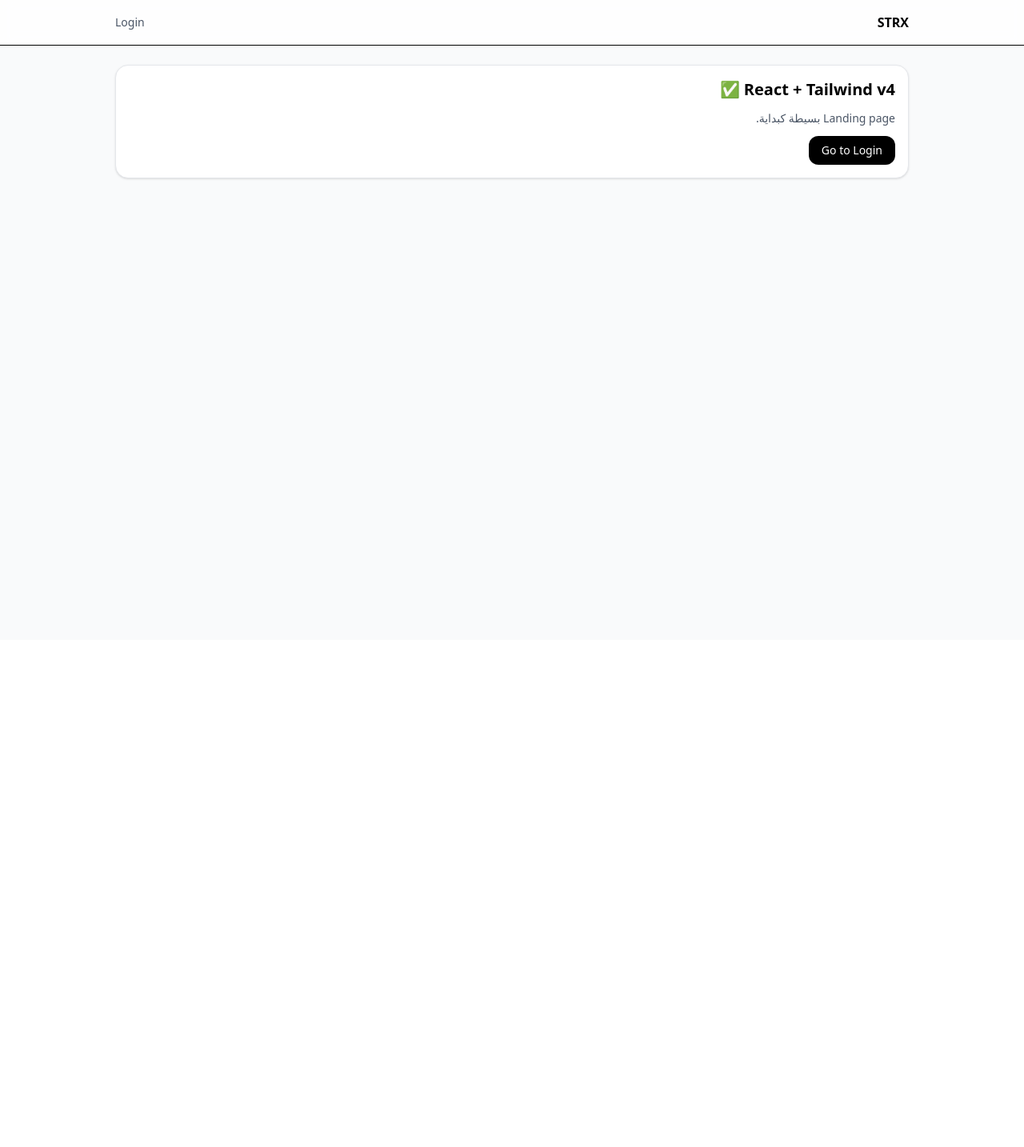
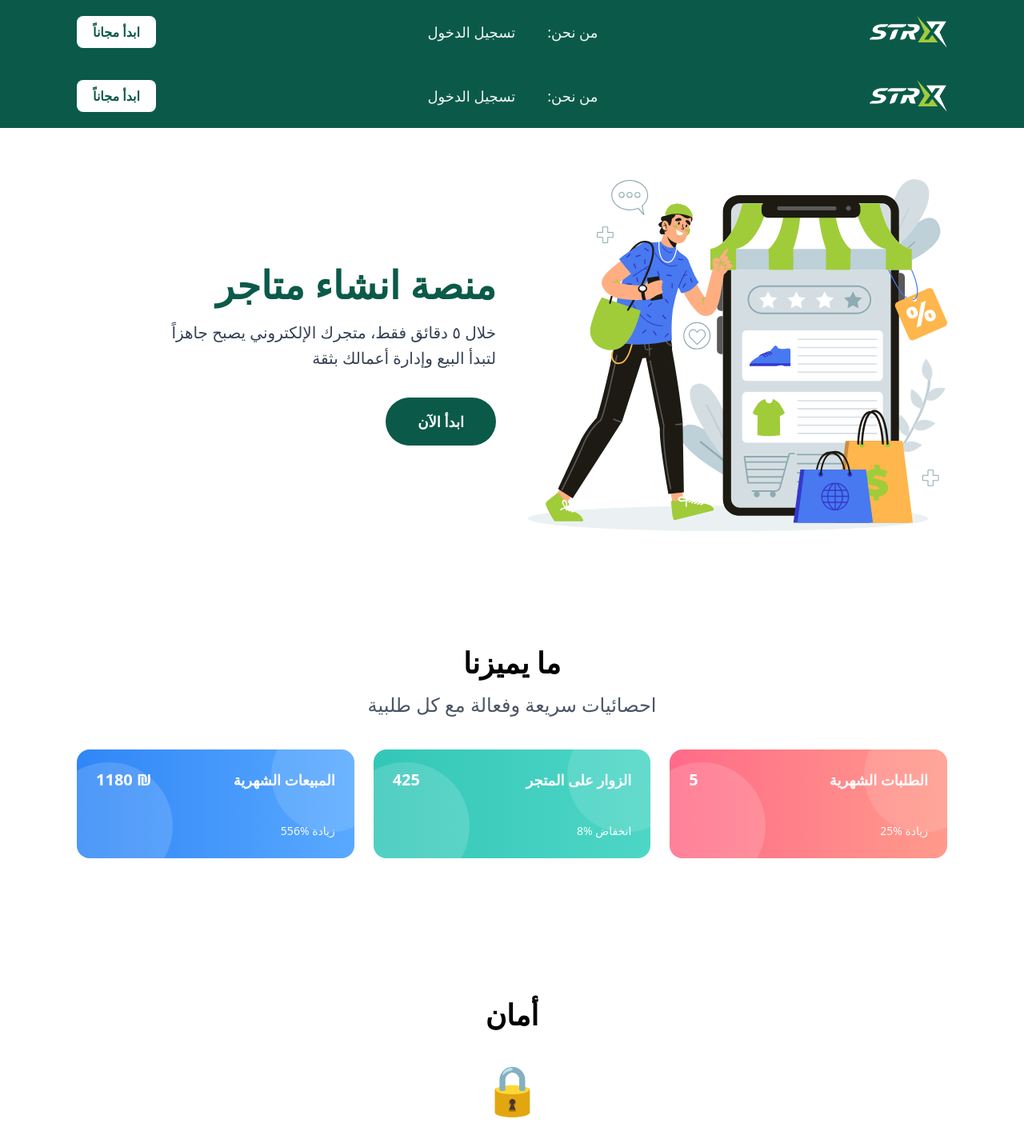
Before and after one commit to nesmamanasra/strx-co, a React (Vite) app: page / in a window 1280 px wide. Shown: the top 1434 px of the page at 80% size. Before the commit the page ends 800 px from the top, so only its background shows below. Built offline with nearby package versions, Linux system fonts and the light colour scheme.

Commit message:
make simple code testig

```diff
--- /dev/null
+++ b/src/app/components/home/HeroSection.jsx
@@ -0,0 +1,42 @@
+import Container from "../ui/Container";
+
+export default function HeroSection() {
+  return (
+    <section className="bg-white">
+      <Container className="py-10 lg:py-16">
+        <div className="grid items-center gap-10 lg:grid-cols-2">
+          {/* Image (يسار في التصميم) */}
+          <div className="order-2 lg:order-1 flex justify-center">
+            <img
+              src="/hero-illustration.svg"
+              alt="STRX Hero"
+              className="w-full max-w-md lg:max-w-xl"
+            />
+          </div>
+
+          {/* Text */}
+          <div className="order-1 lg:order-2 text-center lg:text-right">
+            <h1 className="text-3xl sm:text-4xl lg:text-5xl font-bold text-[#0B5A49]">
+              منصة انشاء متاجر
+            </h1>
+
+            <p className="mt-5 text-lg sm:text-xl text-gray-700 leading-relaxed">
+              خلال ٥ دقائق فقط، متجرك الإلكتروني يصبح جاهزاً
+              <br className="hidden sm:block" />
+              لتبدأ البيع وإدارة أعمالك بثقة
+            </p>
+
+            <div className="mt-8 flex justify-center lg:justify-start">
+              <a
+                href="#start"
+                className="rounded-full bg-[#0B5A49] px-10 py-4 text-white text-lg font-semibold hover:bg-[#094C3E]"
+              >
+                ابدأ الآن
+              </a>
+            </div>
+          </div>
+        </div>
+      </Container>
+    </section>
+  );
+}
--- /dev/null
+++ b/src/app/components/home/SecuritySection.jsx
@@ -0,0 +1,23 @@
+import Container from "../ui/Container";
+
+export default function SecuritySection() {
+  return (
+    <section className="bg-white">
+      <Container className="py-14 lg:py-24">
+        <div className="text-center">
+          <h3 className="text-4xl font-bold text-black">أمان</h3>
+
+          <div className="mt-6 flex justify-center">
+            <div className="grid place-items-center h-24 w-24 rounded-2xl">
+              <span className="text-6xl">🔒</span>
+            </div>
+          </div>
+
+          <p className="mt-6 text-4xl sm:text-5xl font-extrabold text-[#0B5A49]">
+            سكرنا القفل وبلعنا المفتاح
+          </p>
+        </div>
+      </Container>
+    </section>
+  );
+}
--- /dev/null
+++ b/src/app/components/home/StatsSection.jsx
@@ -0,0 +1,52 @@
+import Container from "../ui/Container";
+
+function StatCard({ title, value, note, bgClass }) {
+  return (
+    <div className={`relative overflow-hidden rounded-2xl p-6 text-white ${bgClass}`}>
+      <div className="flex items-start justify-between gap-3">
+        <div className="text-lg font-semibold">{title}</div>
+        <div className="text-xl font-bold">{value}</div>
+      </div>
+
+      <div className="mt-10 text-sm opacity-95">{note}</div>
+
+      {/* دوائر خفيفة */}
+      <div className="pointer-events-none absolute -bottom-10 -left-10 h-40 w-40 rounded-full bg-white/15" />
+      <div className="pointer-events-none absolute -top-10 -right-10 h-36 w-36 rounded-full bg-white/12" />
+    </div>
+  );
+}
+
+export default function StatsSection() {
+  return (
+    <section className="bg-white">
+      <Container className="py-14 lg:py-20">
+        <div className="text-center">
+          <h2 className="text-4xl font-bold text-black">ما يميزنا</h2>
+          <p className="mt-4 text-2xl text-gray-600">احصائيات سريعة وفعالة مع كل طلبية</p>
+        </div>
+
+        <div className="mt-10 grid gap-6 md:grid-cols-2 lg:grid-cols-3">
+          <StatCard
+            title="الطلبات الشهرية"
+            value="5"
+            note="زيادة %25"
+            bgClass="bg-gradient-to-l from-[#FF9A8B] to-[#FF6A88]"
+          />
+          <StatCard
+            title="الزوار على المتجر"
+            value="425"
+            note="انخفاض %8"
+            bgClass="bg-gradient-to-l from-[#4DD6C6] to-[#33C7B7]"
+          />
+          <StatCard
+            title="المبيعات الشهرية"
+            value="₪ 1180"
+            note="زيادة %556"
+            bgClass="bg-gradient-to-l from-[#59A9FF] to-[#2F86F6]"
+          />
+        </div>
+      </Container>
+    </section>
+  );
+}
--- /dev/null
+++ b/src/app/components/layouts/PublicLayout.jsx
@@ -0,0 +1,11 @@
+import { Outlet } from "react-router-dom";
+import Navbar from "./Navbar";
+
+export default function PublicLayout() {
+  return (
+    <>
+      <Navbar />
+      <Outlet />
+    </>
+  );
+}
--- a/src/app/layouts/PublicLayout.jsx
+++ /dev/null
@@ -1,21 +0,0 @@
-import { Outlet, Link } from "react-router-dom";
-const DASH_URL = "https://strx.ps/dashboard/#/stores";
-const LOGIN_URL = "https://strx.ps/x/?redirect=" + encodeURIComponent(DASH_URL);
-export default function PublicLayout() {
-  return (
-    <div className="min-h-screen bg-gray-50">
-      <header className="sticky top-0 z-10 border-b bg-white/80 backdrop-blur">
-        <div className="mx-auto flex h-14 max-w-5xl items-center justify-between px-4">
-          <Link to="/" className="font-semibold">STRX</Link>
-          <nav className="text-sm text-gray-600">
-           <a className="hover:text-black" href={LOGIN_URL}>Login</a>
-          </nav>
-        </div>
-      </header>
-
-      <main className="mx-auto max-w-5xl px-4 py-6">
-        <Outlet />
-      </main>
-    </div>
-  );
-}
--- a/src/app/pages/Home.jsx
+++ b/src/app/pages/Home.jsx
@@ -1,16 +1,18 @@
-import Card from "../components/ui/Card";
-import Button from "../components/ui/Button";
-import { Link } from "react-router-dom";
-
+// import Card from "../components/ui/Card";
+// import Button from "../components/ui/Button";
+// import { Link } from "react-router-dom";
+import Navbar from "../components/layouts/Navbar";
+import HeroSection from "../components/home/HeroSection";
+import StatsSection from "../components/home/StatsSection";
+import SecuritySection from "../components/home/SecuritySection";
 
 export default function Home() {
   return (
-    <Card className="space-y-3">
-      <h1 className="text-xl font-semibold">React + Tailwind v4 ✅</h1>
-      <p className="text-sm text-gray-600">Landing page بسيطة كبداية.</p>
-      <Link to="/login">
-        <Button>Go to Login</Button>
-      </Link>
-    </Card>
+    <>
+      <Navbar />
+      <HeroSection />
+      <StatsSection />
+      <SecuritySection />
+    </>
   );
 }
```
Also changed, not shown: src/app/routes.jsx (+9 -13 lines), public/hero-illustration.svg (added), public/strx-logo.svg (added), src/app/components/layouts/Navbar.jsx (renamed from src/app/layouts/Navbar.jsx), src/app/home/HeroSection.jsx (deleted), src/app/home/SecuritySection.jsx (deleted), src/app/home/StatsSection.jsx (deleted).
